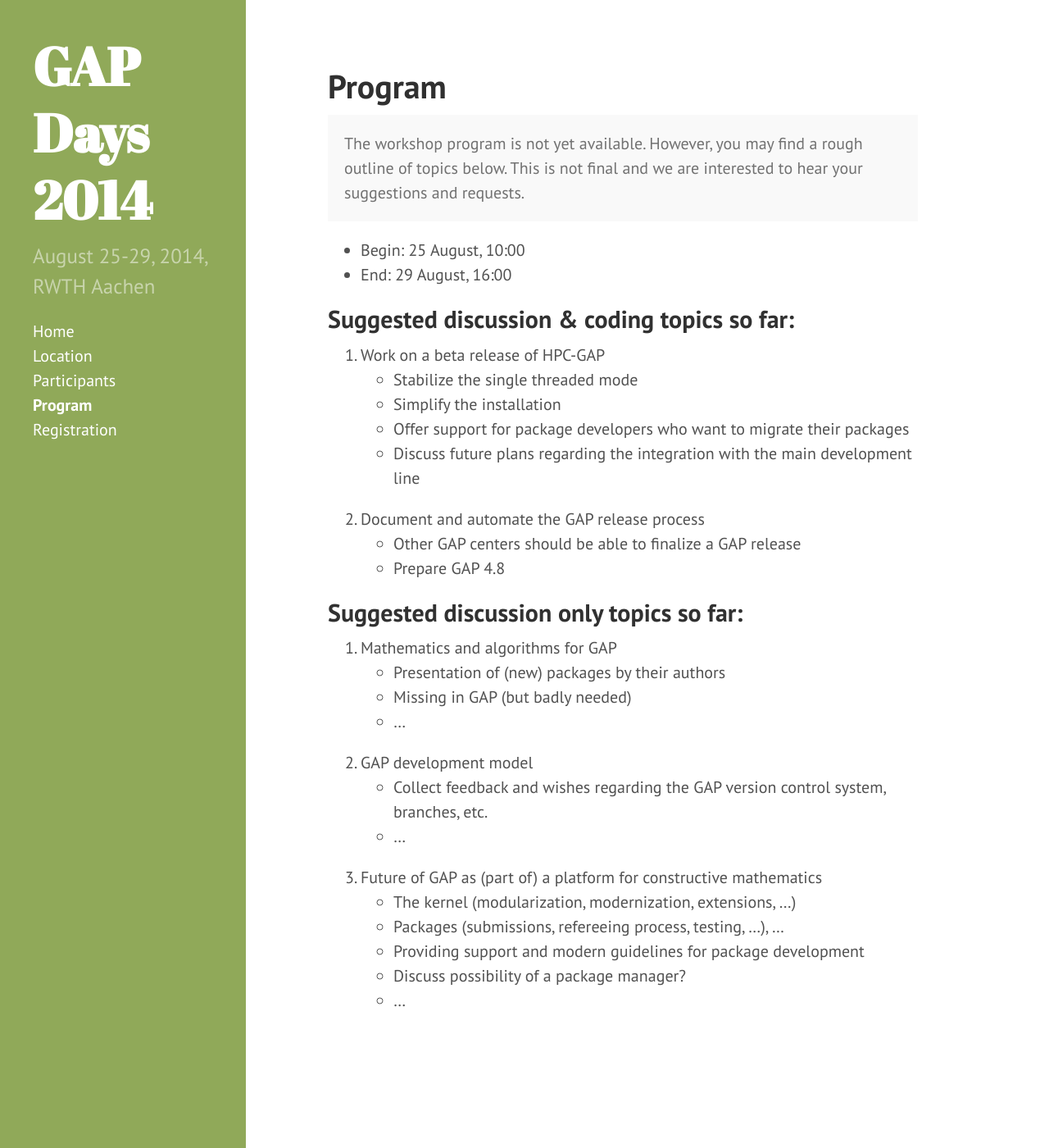
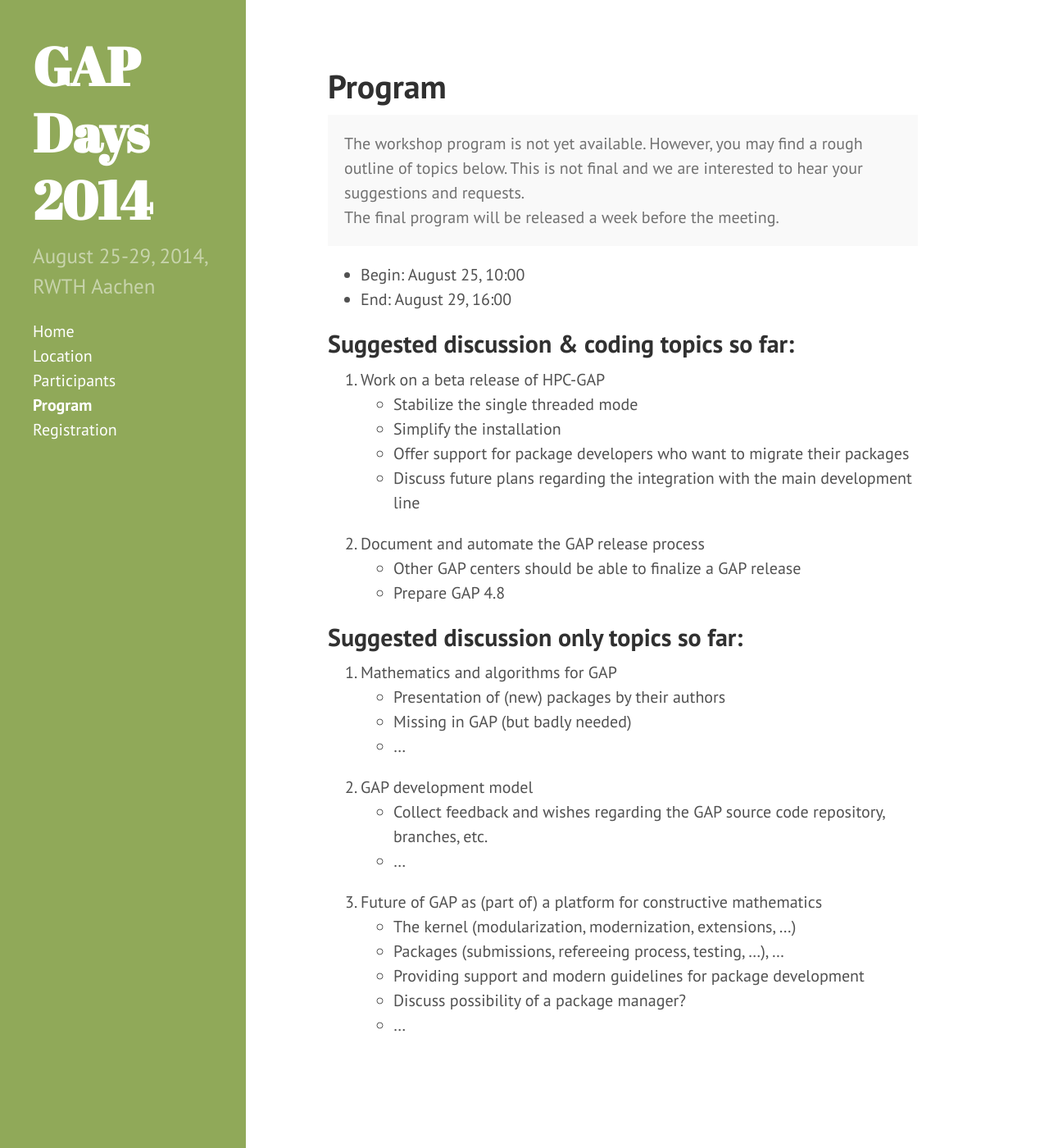
Before and after one commit to olexandr-konovalov/gapdays2014, a Jekyll site: the page built from program.md, in a window 1280 px wide and 1400 px high. Shown: the whole window at 82% size. Built offline with Jekyll 4.4.1, drawn with Linux system fonts in a browser that asks for light colours; Markdown is read by kramdown in place of the engine named in the settings.

Commit message:
minor changes to program

```diff
--- a/program.md
+++ b/program.md
@@ -7,11 +7,13 @@
   The workshop program is not yet available.
   However, you may find a rough outline of topics below.
   This is not final and we are interested to hear your
-  suggestions and requests.
+  suggestions and requests. <br/>
+
+  The final program will be released a week before the meeting.
 </p>
 
-* Begin: 25 August, 10:00
-* End: 29 August, 16:00
+* Begin: August 25, 10:00
+* End: August 29, 16:00
 
 ## Suggested discussion & coding topics so far:
 
@@ -32,7 +34,7 @@
 	* Missing in GAP (but badly needed)
 	* ...
 2. GAP development model
-	* Collect feedback and wishes regarding the GAP version control system, branches, etc.
+	* Collect feedback and wishes regarding the GAP source code repository, branches, etc.
 	* ...
 3. Future of GAP as (part of) a platform for constructive mathematics
 	* The kernel (modularization, modernization, extensions, …)
```
